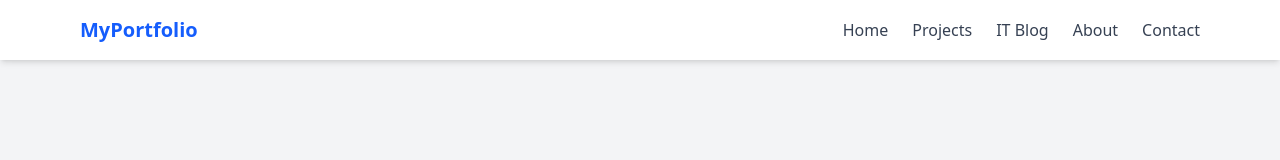
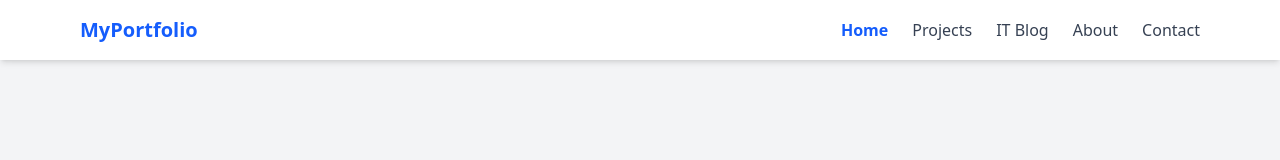
Before and after one commit to swirly-way/personal-portfolio, a React (Vite) app in the folder my-portfolio/: page / in a window 1280 px wide. Shown: the top 160 px of the page. Built offline with nearby package versions, Linux system fonts and the light colour scheme.

Commit message:
Implemented active section highlighting by using useEffect hook that sets up an intersectionObserver for each section with an id

```diff
--- a/my-portfolio/src/components/Navbar.jsx
+++ b/my-portfolio/src/components/Navbar.jsx
@@ -1,7 +1,8 @@
-import { useState } from "react";
+import { useState, useEffect } from "react";
 
 export default function Navbar() {
   const [isOpen, setIsOpen] = useState(false);
+  const [active, setActive] = useState("home"); // track active section
 
   const links = [
     { name: "Home", href: "#hero" },
@@ -10,6 +11,25 @@ export default function Navbar() {
     { name: "About", href: "#about" },
     { name: "Contact", href: "#contact" },
   ];
+
+  // Observe sections on scroll
+  useEffect(() => {
+    const sections = document.querySelectorAll("section[id]");
+
+    const observer = new IntersectionObserver(
+      (entries) => {
+        entries.forEach((entry) => {
+          if (entry.isIntersecting) {
+            setActive(entry.target.id);
+          }
+        });
+      },
+      { threshold: 0.6 } // section must be 60% visible to count
+    );
+
+    sections.forEach((section) => observer.observe(section));
+    return () => sections.forEach((section) => observer.unobserve(section));
+  }, []);
 
   return (
     <nav className="fixed top-0 left-0 w-full bg-white shadow-md z-50">
@@ -25,7 +45,11 @@ export default function Navbar() {
             <a
               key={link.name}
               href={link.href}
-              className="text-gray-700 hover:text-blue-600 transition"
+              className={`transition ${
+                active === link.href.substring(1)
+                  ? "text-blue-600 font-semibold"
+                  : "text-gray-700 hover:text-blue-600"
+              }`}
             >
               {link.name}
             </a>
@@ -49,7 +73,11 @@ export default function Navbar() {
               key={link.name}
               href={link.href}
               onClick={() => setIsOpen(false)}
-              className="text-gray-700 hover:text-blue-600 transition"
+              className={`transition ${
+                active === link.href.substring(1)
+                  ? "text-blue-600 font-semibold"
+                  : "text-gray-700 hover:text-blue-600"
+              }`}
             >
               {link.name}
             </a>
```
